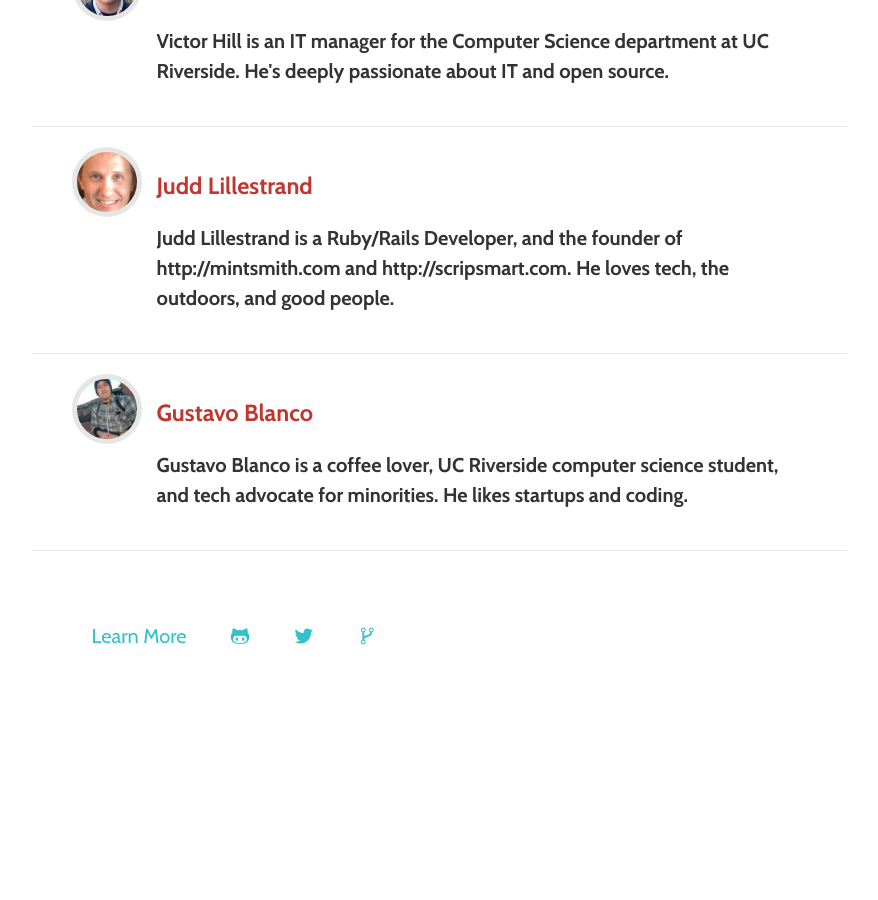
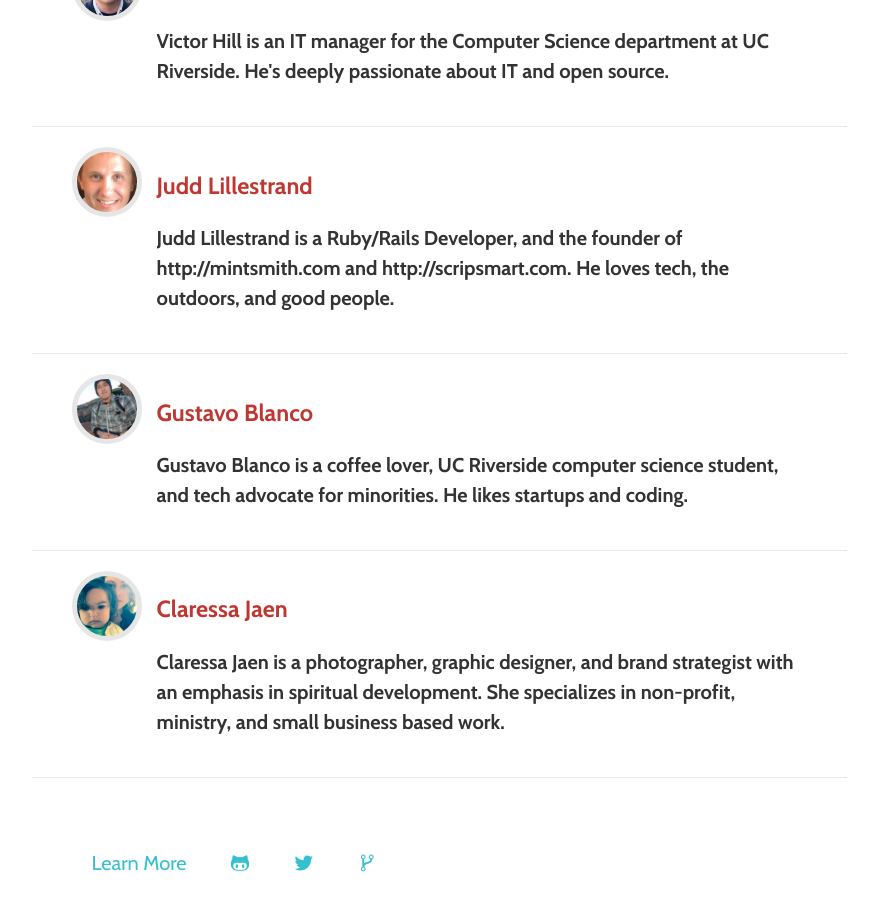
Before and after one commit to riversideio/riversideio.github.io, a Jekyll site: the page built from members.html, in a window 1280 px wide and 900 px high, scrolled down 2619 px. Shown: the whole window, without its empty margins (201-1079 px from the left). Built offline with Jekyll 4.4.1, drawn with Linux system fonts in a browser that asks for light colours; nearby versions of some CDN libraries; some web fonts are replaced; Markdown is read by kramdown in place of the engine named in the settings; before the commit the page ends 3292 px from its top, so only the background shows below that.

Commit message:
Add ClaressaJaen

```diff
--- a/_data/members.yml
+++ b/_data/members.yml
@@ -39,3 +39,6 @@
 - name : Gustavo Blanco
   avatar : ./img/members/gustavoblanco.jpg
   about : Gustavo Blanco is a coffee lover, UC Riverside computer science student, and tech advocate for minorities. He likes startups and coding.
+- name : Claressa Jaen
+  avatar: ./img/members/claressajaen.jpg
+  about : Claressa Jaen is a photographer, graphic designer, and brand strategist with an emphasis in spiritual development. She specializes in non-profit, ministry, and small business based work.
```
Also changed, not shown: img/members/claressajaen.jpg (added).
